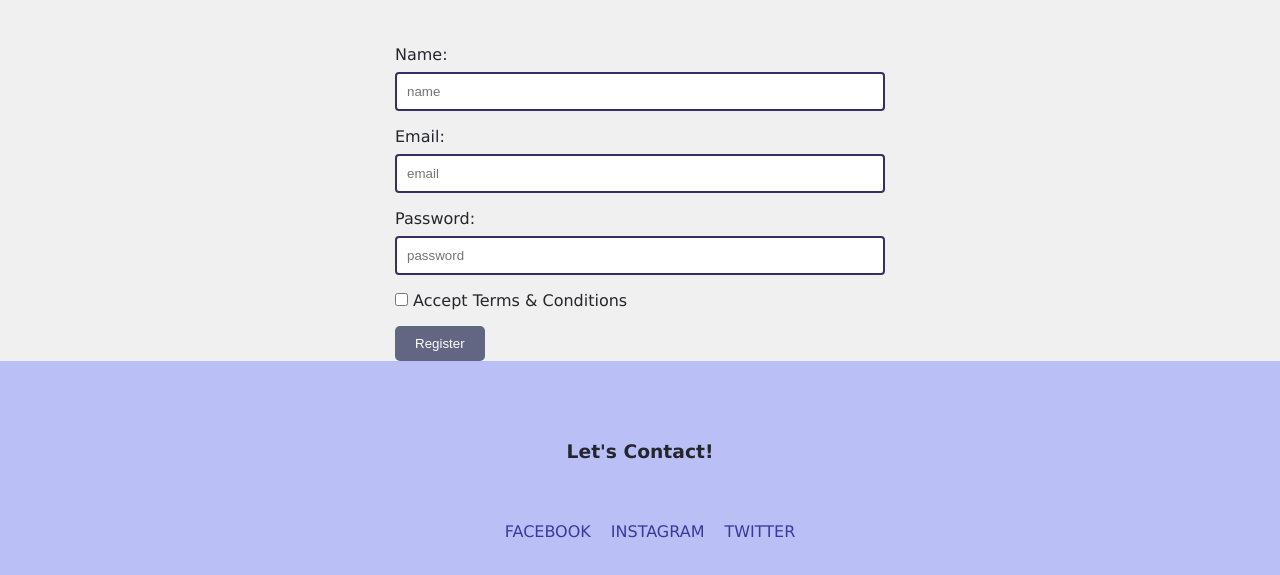
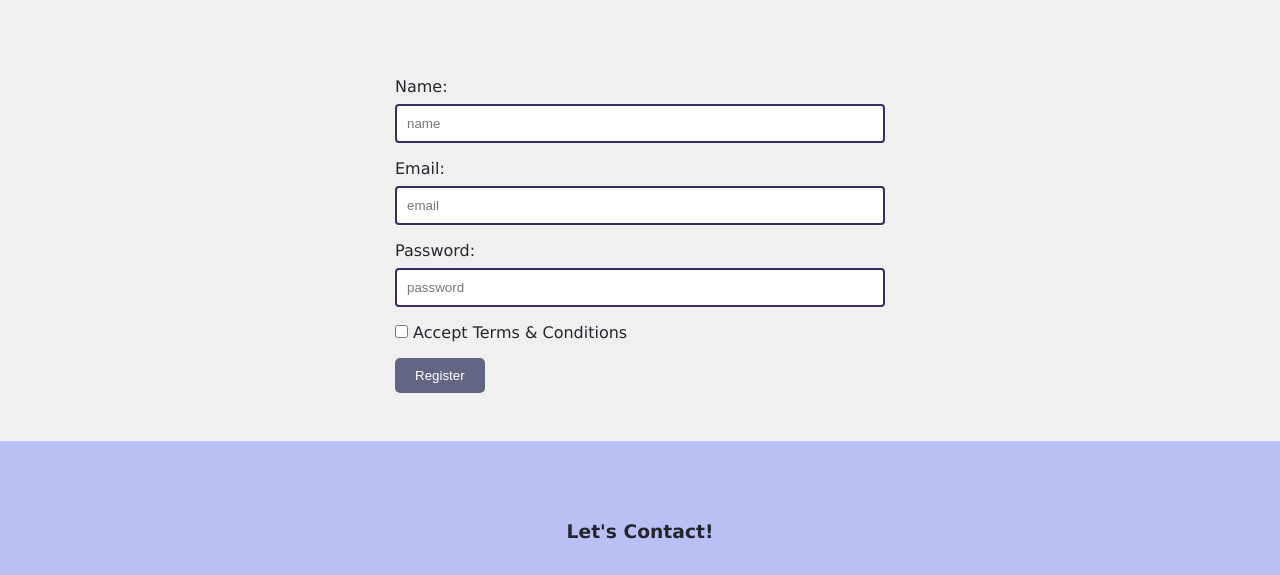
Before and after one commit to areenalhaj/workspace, a plain HTML site: page index.html in a window 1280 px wide. Shown: the part 451-1026 px from the top of the page. Drawn offline with Linux system fonts and the light colour scheme.

Commit message:
padding updating

```diff
--- a/styles/style.css
+++ b/styles/style.css
@@ -55,7 +55,10 @@ a:hover {
   border-radius: 2rem;
   max-width: 490px;
 }
-
+.form {
+  padding-bottom: 3rem;
+  padding-top: 1rem;
+}
 @media screen and (max-width: 980px) {
   .image-section {
     margin-block: 5rem;
```
